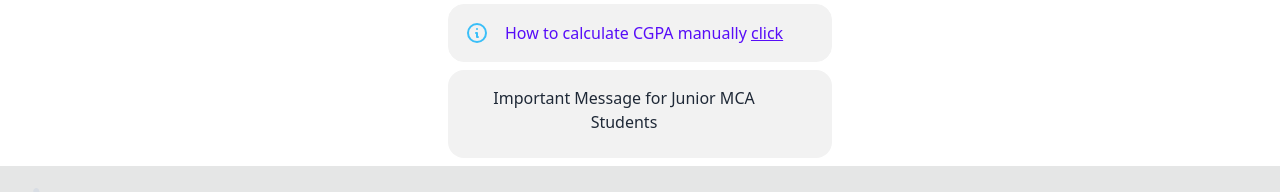
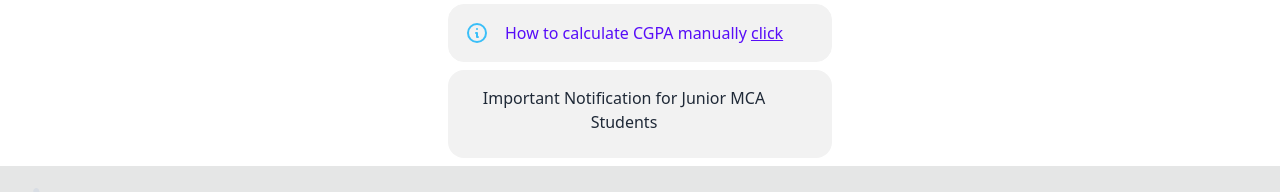
Before and after one commit to amal-babu-git/cgpa-mca-vtu-2022-24, a React (Vite) app: page / in a window 1280 px wide. Shown: the part 546-738 px from the top of the page. Built offline with nearby package versions, Linux system fonts and the light colour scheme; no server answers.

Commit message:
alter home page -junior

```diff
--- a/src/components/home/Home.jsx
+++ b/src/components/home/Home.jsx
@@ -132,7 +132,7 @@ const Home = () => {
 						<input type="checkbox" />
 
 						<div className="collapse-title text-base font-medium">
-							Important Message for Junior MCA Students
+							Important Notification for Junior MCA Students
 						</div>
 						<div className="collapse-content text-start p-1 font-sans ">
 							<p className="font-semibold p-1">
```
